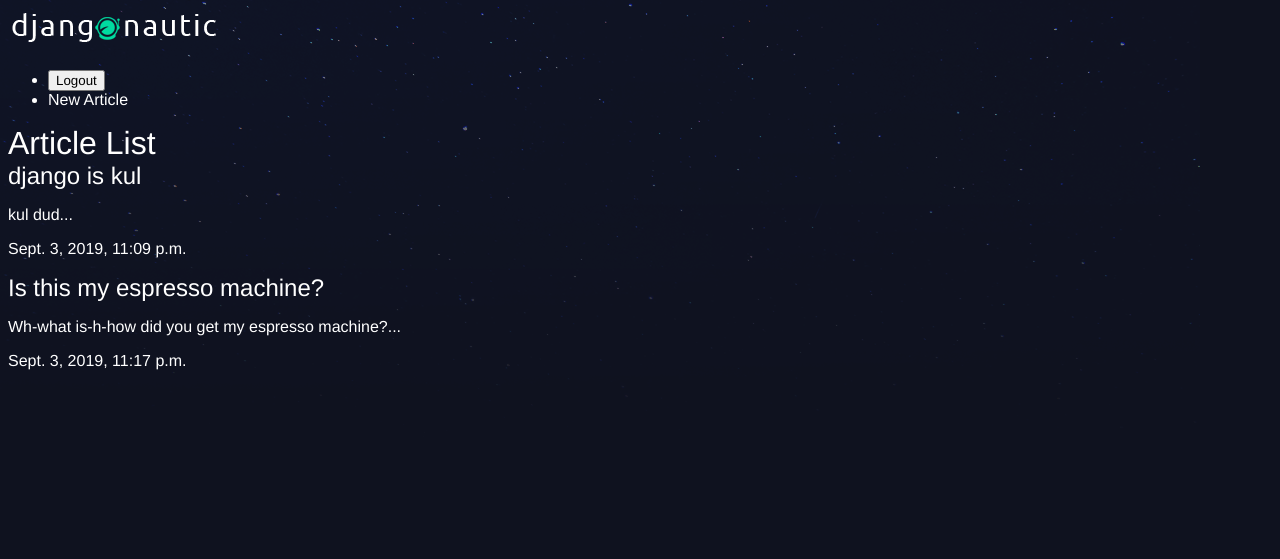
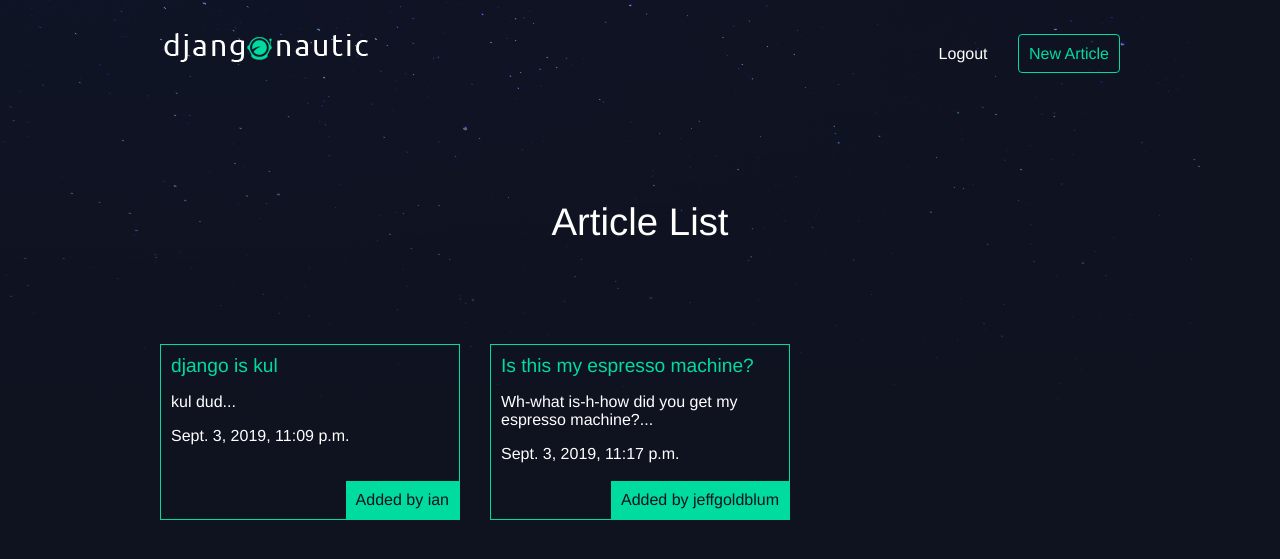
Before and after one commit to IVB107/django-blog, a Django app: page /articles/ in a window 1280 px wide. Shown: the top 559 px of the page. Run offline with Django 3.2, Linux system fonts and the light colour scheme; a user stored in the database is signed in; data comes from the database, SQL or seed files in the repository; both versions use the stored data as it was after the commit.

Commit message:
Styled application, added regex function to auto-generate slug

```diff
--- a/articles/templates/articles/article_create.html
+++ b/articles/templates/articles/article_create.html
@@ -9,4 +9,5 @@
       <input type="submit" value="Create">
     </form>
   </div>
+  <script src="/static/slugify.js"></script>
 {% endblock %}
--- a/articles/templates/articles/article_list.html
+++ b/articles/templates/articles/article_list.html
@@ -8,6 +8,7 @@
         <h2><a href="{% url 'articles:detail' slug=article.slug %}">{{ article.title }}</a></h2>
         <p>{{ article.snippet }}</p>
         <p>{{ article.date }}</p>
+        <p class="author">Added by {{ article.author.username }}</p>
       </div>
     {% endfor %}
   </div>
--- a/assets/styles.css
+++ b/assets/styles.css
@@ -18,3 +18,142 @@ a, a:hover, a:visited{
   color: #fff;
   text-decoration: none;
 }
+
+.wrapper {
+  max-width: 960px;
+  margin: 0 auto;
+}
+
+div.wrapper h1 {
+  text-align: center;
+  margin: 100px auto;
+  font-size: 2.4em;
+}
+
+header {
+  display: grid;
+  grid-template-columns: 1fr 1fr;
+  padding: 20px 0;
+}
+
+nav {
+  justify-self: end;
+}
+
+nav li {
+  display: inline-block;
+  margin-left: 20px;
+}
+
+nav button {
+  background: none;
+  color: white;
+  cursor: pointer;
+  border: 0;
+  font-size: 1em;
+}
+
+.articles {
+  display: grid;
+  grid-template-columns: 1fr 1fr 1fr;
+  grid-gap: 30px;
+}
+
+.article {
+  padding: 10px;
+  border: 1px solid #00dba0;
+  position: relative;
+  padding-bottom: 40px;
+}
+
+.article h2 {
+  font-size: 1.2em;
+}
+
+.article .author {
+  padding: 10px;
+  background: #00dba0;
+  position: absolute;
+  right: 0;
+  bottom: 0;
+  margin: 0;
+  color: #0f121f;
+}
+
+.article a {
+  color: #00dba0;
+}
+
+.article-detail .article {
+  padding: 0;
+}
+
+.article-detail .article img {
+  width: 100%;
+  max-width: 100%;
+}
+
+.article-detail .article h2 {
+  text-align: center;
+  margin: 20px auto;
+  font-size: 2em;
+}
+
+.article-detail .article p {
+  text-align: center;
+}
+
+/* --- Form Styles --- */
+.site-form {
+  margin-top: 60px;
+  border: 1px solid #00dba0;
+  padding: 20px;
+}
+
+.site-form input, .site-form textarea {
+  display: block;
+  margin: 20px 0 0 0;
+  padding: 10px;
+}
+
+a.highlight {
+  border: 1px solid #00dba0;
+  padding: 10px;
+  border-radius: 4px;
+  color: #00dba0;
+  transition: .2s ease;
+}
+
+a.highlight:hover {
+  background: #00dba0;
+  color: #0f121f;
+  transition: .2s ease;
+}
+
+.helptext, .helptext ul {
+  margin: 0 auto 20px;
+  color: #bbb;
+  font-size: .9em;
+  display: block;
+}
+
+.errorlist li {
+  padding: 10px;
+  list-style-type: none;
+  border: 1px solid #ff5722;
+  color: #ff5722;
+  margin: 10px 0;
+}
+
+.errorlist {
+  padding: 0;
+}
+
+.site-form input[type="submit"] {
+  background: #00dba0;
+  border: 0;
+  color: #fff;
+  font-size: 1em;
+  border-radius: 4px;
+  margin: 10px 0;
+}
--- a/blog/urls.py
+++ b/blog/urls.py
@@ -19,13 +19,14 @@ from django.conf import settings
 from django.conf.urls.static import static
 from django.contrib.staticfiles.urls import staticfiles_urlpatterns
 from . import views
+from articles import views as article_views
 
 urlpatterns = [
     path('admin/', admin.site.urls),
     path('accounts/', include('accounts.urls')),
     path('articles/', include('articles.urls')),
     path('about/', views.aboutPage),
-    path('', views.homePage),
+    path('', article_views.article_list, name="home"),
 ]
 
 urlpatterns += staticfiles_urlpatterns()
--- a/templates/base_layout.html
+++ b/templates/base_layout.html
@@ -9,7 +9,7 @@
   </head>
   <body>
     <header class="wrapper">
-      <h1><a href="{% url 'articles:list' %}"><img src="{% static 'logo.png' %}" alt="logo"></a></h1>
+      <h1><a href="{% url 'home' %}"><img src="{% static 'logo.png' %}" alt="logo"></a></h1>
       <nav>
         <ul>
           {% if user.is_authenticated %}
```
Also changed, not shown: assets/slugify.js (added, +11 -0 lines), db.sqlite3.
